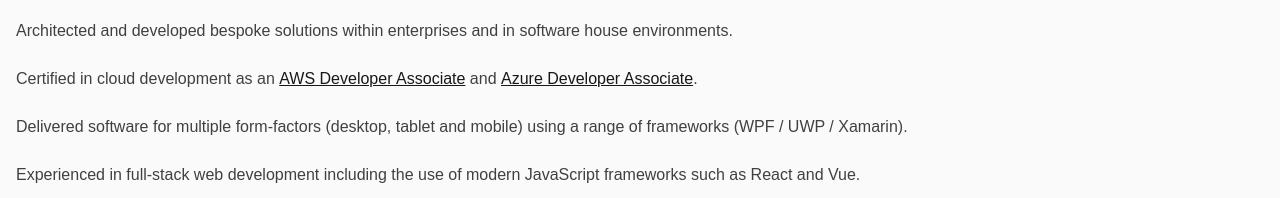
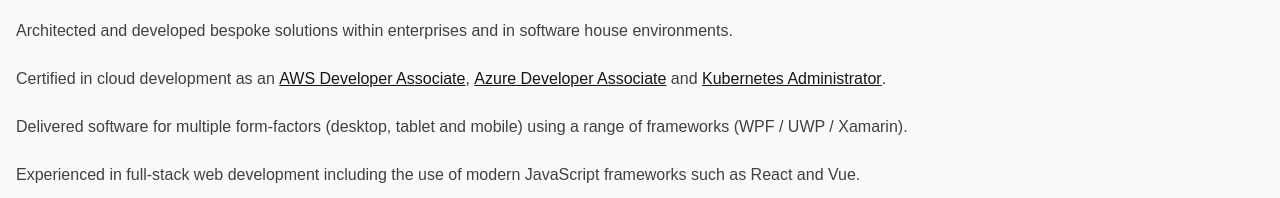
Before and after one commit to ljfio/personal-website, an Astro site: page /resume in a window 1280 px wide. Shown: the part 325-523 px from the top of the page. Built offline with nearby package versions, Linux system fonts and the light colour scheme; Astro itself is replaced by a stand-in of ours; a web font is replaced by a local one.

Commit message:
Add in CKA credential link

```diff
--- a/src/pages/_resume/profile.md
+++ b/src/pages/_resume/profile.md
@@ -6,7 +6,7 @@ Accomplished Software Engineer specialising in open-source, cloud and Microsoft
 
 Architected and developed bespoke solutions within enterprises and in software house environments.
 
-Certified in cloud development as an [AWS Developer Associate][aws_da] and [Azure Developer Associate][ms_ada].
+Certified in cloud development as an [AWS Developer Associate][aws_da], [Azure Developer Associate][ms_ada] and [Kubernetes Administrator][cka].
 
 Delivered software for multiple form-factors (desktop, tablet and mobile) using a range of frameworks (WPF / UWP / Xamarin).
 
@@ -14,3 +14,4 @@ Experienced in full-stack web development including the use of modern JavaScript
 
 [ms_ada]: https://learn.microsoft.com/api/credentials/share/en-gb/ljfio/148632BAB118D454
 [aws_da]: https://www.credly.com/badges/4a675941-3c8a-4ce8-a913-ec9b6a283581/public_url
+[cka]: https://www.credly.com/badges/1a340d14-6b14-41e7-b3be-92e5f38cf0f5/public_url
```
